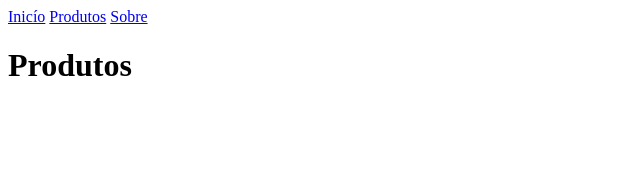
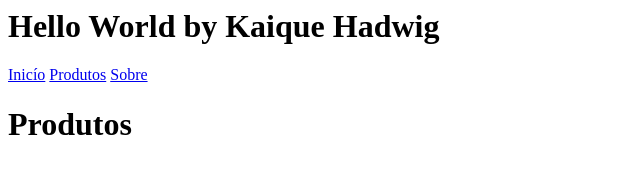
Before and after one commit to nevess10/SITEWEB, a plain HTML site: page produtos.html in a window 1280 px wide. Shown: the whole page, without its empty margins (0-640 px from the left). Drawn offline with Linux system fonts and the light colour scheme.

Commit message:
Update produtos.html

```diff
--- a/produtos.html
+++ b/produtos.html
@@ -1,9 +1,10 @@
 <html>
     <head>
         <title>Produtos</title>
-        <title>Hello World by Kaique Hadwig</title>
+
     </head>
     <body>
+        <h1>Hello World by Kaique Hadwig</h1>
                 <nav>
                     <a href="index.html">Inicío</a>
                     <a href="produtos.html">Produtos</a>
```
